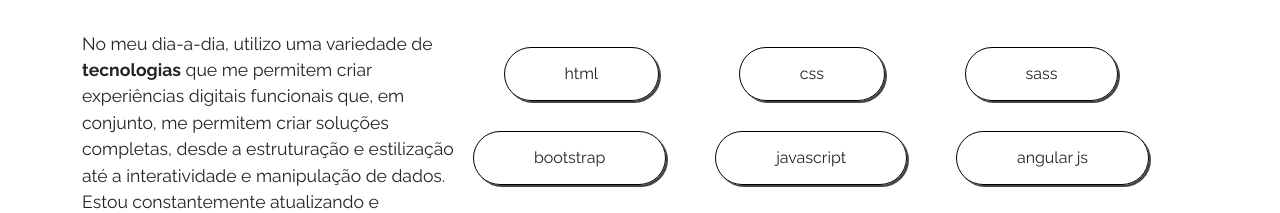
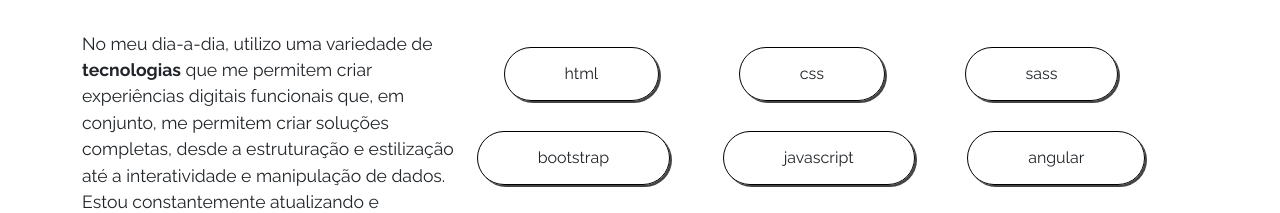
Before and after one commit to raqueldebiase/MeuWebsite, an Angular app: page / in a window 1280 px wide. Shown: the part 1720-1933 px from the top of the page. Built offline with nearby package versions, Linux system fonts and the light colour scheme.

Commit message:
fix angular js to angular

```diff
--- a/src/app/content/content.component.html
+++ b/src/app/content/content.component.html
@@ -62,7 +62,7 @@
           <li>sass</li>
           <li>bootstrap</li>
           <li>javascript</li>
-          <li>angular js</li>
+          <li>angular</li>
           <li>react</li>
           <li>figma</li>
           <li>mysql</li>
```
